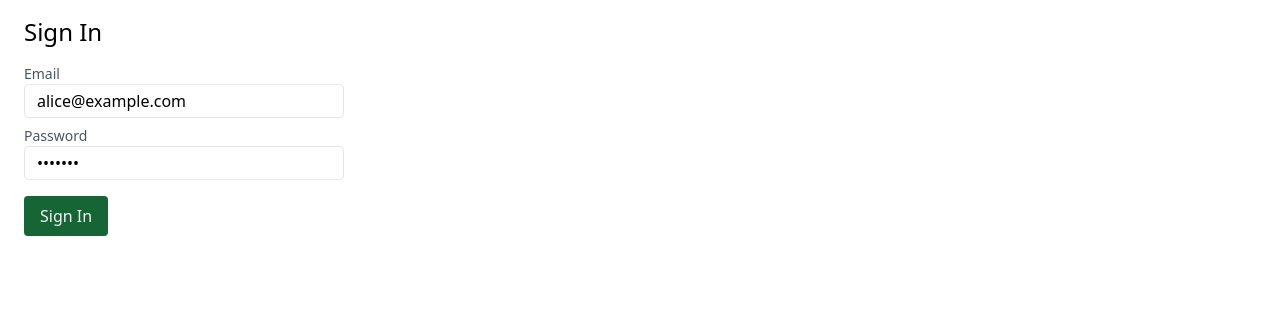
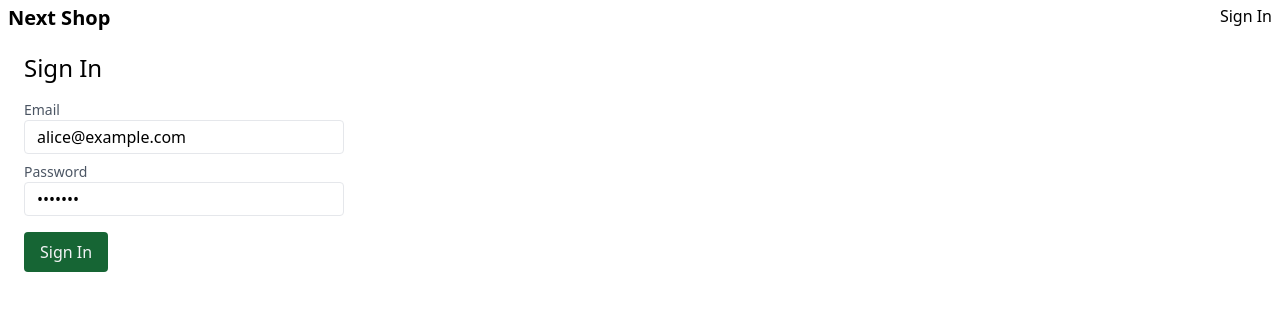
Before and after one commit to keep-calm-and-develop/next-shop, a Next.js app: page /sign-in in a window 1280 px wide. Shown: the top 310 px of the page. Built offline with nearby package versions, Linux system fonts and the light colour scheme; no server answers.

Commit message:
Add NavBar
1. Add Navigation
2. Add user login state
3. Add logout api

```diff
--- /dev/null
+++ b/components/NavBar.tsx
@@ -0,0 +1,67 @@
+import React, { useCallback, useEffect, useState } from 'react';
+import Link from 'next/link';
+import { fetchJson } from '../lib/api';
+
+interface NavBarProps {
+
+}
+
+type User = { id: string, name: string };
+
+const useGetUser = (): {
+    user: null | User,
+    handleSignOut: () => Promise<void>;
+} => {
+    const [user, setUser] = useState<null | User>();
+    useEffect(() => {
+        (async () => {
+            try {
+                const user = await fetchJson('/api/user');
+                setUser(user as User);
+            } catch (error) {
+                setUser(null);
+            }
+        })();
+    }, []);
+
+    const handleSignOut = useCallback(async () => {
+        await fetchJson('/api/logout');
+        setUser(null);
+    }, []);
+
+    return { user, handleSignOut };
+};
+
+const NavBar: React.FC<NavBarProps> = ({}) => {
+    const { user, handleSignOut } = useGetUser();
+    return (
+        <nav className='px-2 py-1'>
+            <ul className='flex gap-2'>
+                <li className='text-xl font-extrabold'>
+                    <Link href="/">
+                        Next Shop
+                    </Link>
+                </li>
+                <li role="separator" className='flex-1' />
+                {
+                    user
+                        ? (<>
+                            <li>
+                                {user.name}
+                            </li>
+                            <li>
+                                <button onClick={handleSignOut}>Sign Out</button>
+                            </li>
+                        </>)
+                        : (<li>
+                            <Link href="/sign-in">
+                                Sign In
+                            </Link>
+                        </li>)
+                }
+            </ul>
+        </nav>
+    );
+}
+
+export default NavBar;
--- a/components/Page.tsx
+++ b/components/Page.tsx
@@ -1,6 +1,7 @@
 import Head from 'next/head';
 import React, { PropsWithChildren } from 'react';
 import Title from './Title';
+import NavBar from './NavBar';
 
 interface PageProps extends PropsWithChildren {
     title: string;
@@ -15,6 +16,9 @@ const Page: React.FC<PageProps> = ({
             <Head>
                 <title>{`${title} | Next Shop`}</title>
             </Head>
+            <header>
+                <NavBar />
+            </header>
             <main className='px-6 py-4'>
                 <Title>{title}</Title>
                 {children}
--- /dev/null
+++ b/pages/api/logout.ts
@@ -0,0 +1,13 @@
+import { NextApiRequest, NextApiResponse } from 'next'
+import cookie from 'cookie';
+
+async function handleLogout(req: NextApiRequest, res: NextApiResponse) {
+    res.status(200)
+        .setHeader('Set-Cookie', cookie.serialize('jwt', '', {
+            path: '/api',
+            expires: new Date(0),
+        }))
+        .json({});
+}
+
+export default handleLogout;
--- /dev/null
+++ b/pages/api/user.ts
@@ -0,0 +1,25 @@
+import { NextApiHandler } from "next";
+import { fetchJson } from "../../lib/api";
+
+const CMS_URL = process.env.CMS_URL;
+
+const handleUser: NextApiHandler = async (req, res) => {
+    const { jwt } = req.cookies;
+    if (!jwt) {
+        res.status(401).end();
+        return;
+    }
+    try {
+        const user = await fetchJson(`${CMS_URL}/api/users/me`, {
+            headers: { 'Authorization': `Bearer ${jwt}` },
+        });
+        res.status(200).json({
+            id: user.id,
+            name: user.username,
+        });
+    } catch (error) {
+        res.status(401).end();
+    }
+};
+
+export default handleUser;
--- a/pages/sign-in.tsx
+++ b/pages/sign-in.tsx
@@ -5,6 +5,7 @@ import { Input } from "../components/Input";
 import Page from "../components/Page";
 import { SignIn } from "../lib/sign-in";
 import { fetchJson } from "../lib/api";
+import { useRouter } from "next/router";
 
 const SignInPage: React.FC = () => {
     const [email, setEmail] = useState('alice@example.com');
@@ -13,6 +14,8 @@ const SignInPage: React.FC = () => {
         loading: false,
         error: false,
     });
+
+    const router = useRouter();
 
     const handleSubmit: FormEventHandler<HTMLFormElement> = async (event) => {
         event.preventDefault();
@@ -24,6 +27,7 @@ const SignInPage: React.FC = () => {
                 body: JSON.stringify({ email, password }),
             });
             setStatus({ loading: false, error: false });
+            router.push('/');
         } catch (error) {
             setStatus({ loading: false, error: true });
         }
```
